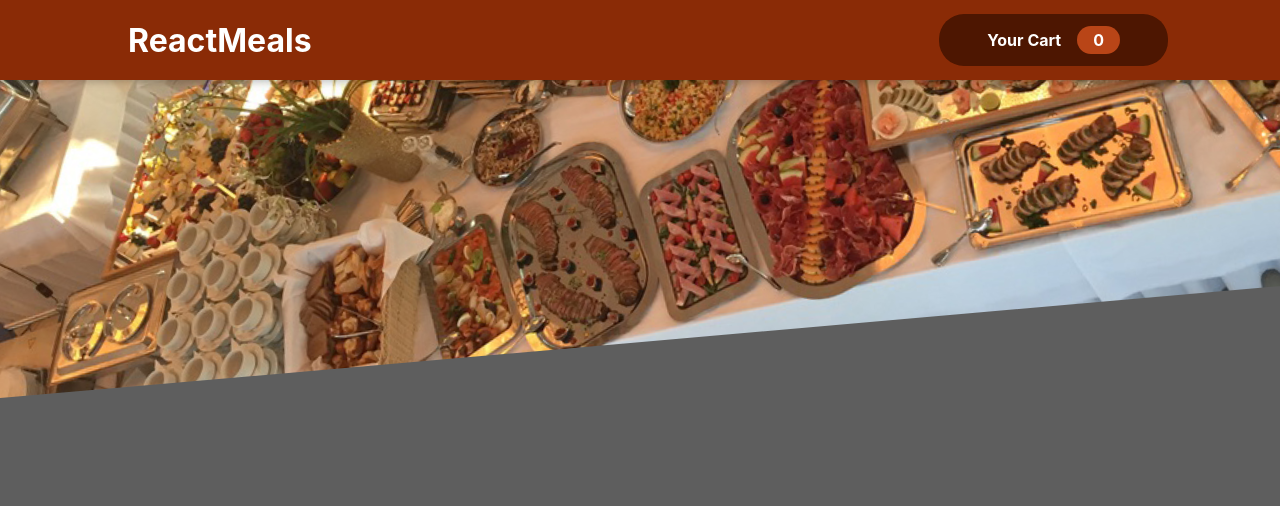
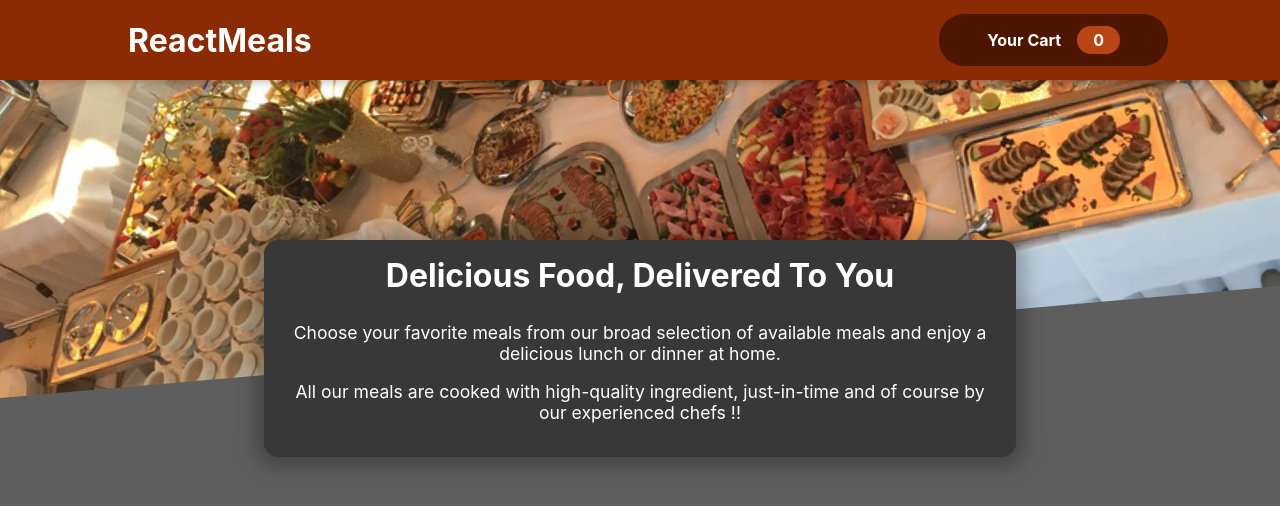
Before and after one commit to Prabhat944/restaurant-website, a React (Create React App) app: page / in a window 1280 px wide. Shown: the top 506 px of the page. Built offline with nearby package versions, Linux system fonts and the light colour scheme.

Commit message:
Added Summary Of Restaurant

```diff
--- a/src/App.js
+++ b/src/App.js
@@ -2,11 +2,13 @@
 import { Fragment } from 'react';
 import './App.css';
 import Header from './components/Layout/Header';
+import Summary from './components/Meals/Summary';
 
 function App() {
   return (
     <Fragment>
       <Header />
+      <Summary />
     </Fragment>
   );
 }
--- /dev/null
+++ b/src/components/Meals/Summary.js
@@ -0,0 +1,18 @@
+import styles from './Summary.module.css';
+
+const Summary=()=>{
+    return (
+        <section className={styles.summary}>
+            <h2>Delicious Food, Delivered To You</h2>
+            <p>
+                Choose your favorite meals from our broad selection
+                of available meals and enjoy a delicious lunch or dinner at home.
+            </p>
+            <p>
+                All our meals are cooked with high-quality ingredient, just-in-time and of course by our experienced chefs !!
+            </p>
+        </section>
+    );
+};
+
+export default Summary;
--- /dev/null
+++ b/src/components/Meals/Summary.module.css
@@ -0,0 +1,19 @@
+.summary {
+    text-align: center;
+    max-width: 45rem;
+    width: 90%;
+    margin: auto;
+    margin-top: -10rem;
+    position: relative;
+    background-color: #383838;
+    color: white;
+    border-radius: 14px;
+    padding: 1rem;
+    box-shadow: 0 1px 18px 10px rgba(0, 0, 0, 0.25);
+    font-size: 1.1rem;
+  }
+
+  .summary h2 {
+    font-size: 2rem;
+    margin-top: 0;
+  }
```
Also changed, not shown: src/components/Meals/AvailableMeals.js (added), src/components/Meals/Meals.js (added).
